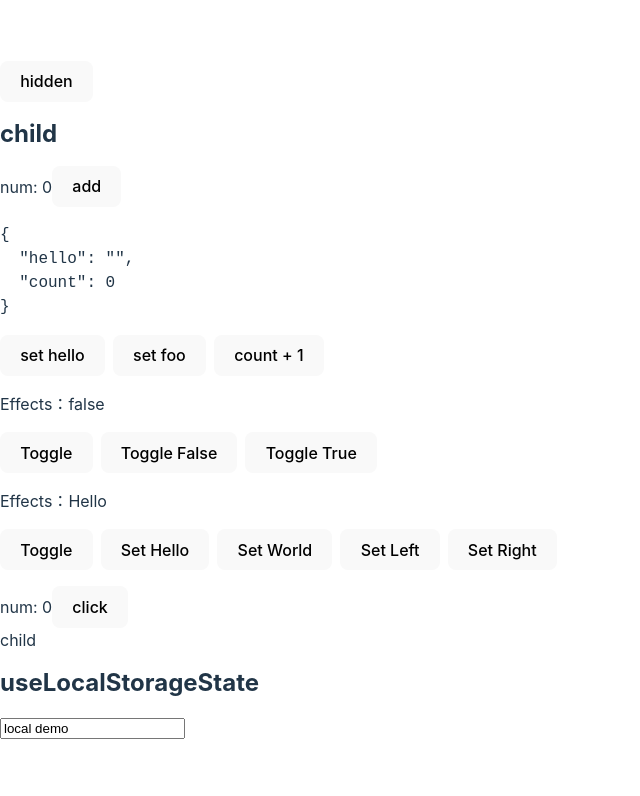
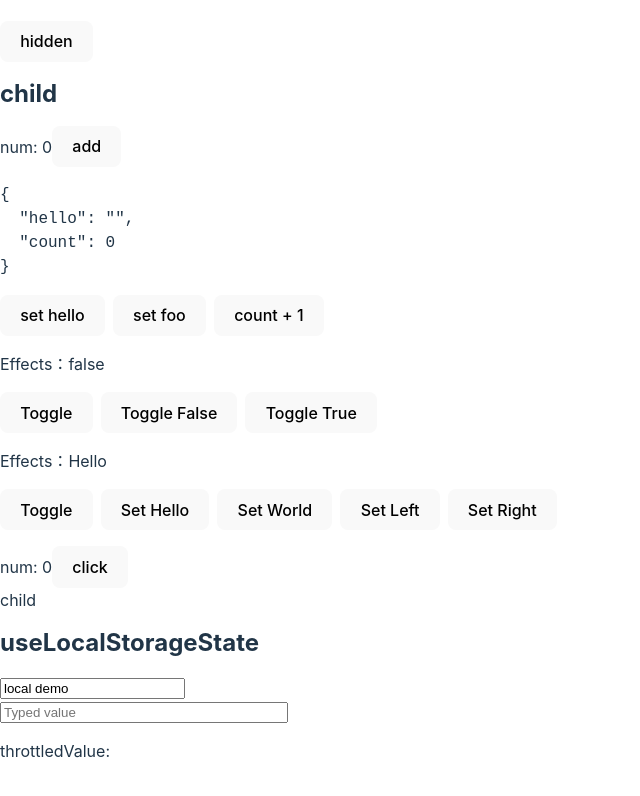
Before and after one commit to weeqe/f-hooks, a React (Vite) app: page / in a window 1280 px wide. Shown: the top 796 px of the page, without its empty margins (0-640 px from the left). Built offline with nearby package versions, Linux system fonts and the light colour scheme.

Commit message:
useThrottle

```diff
--- a/src/App.tsx
+++ b/src/App.tsx
@@ -6,6 +6,7 @@ import ToggleDemo from './hooks/useToggle/demo'
 import ToggleDemo2 from './hooks/useToggle/demo2'
 import MemoizedFnDemo from './hooks/useMemoizedFn/demo'
 import LocalStorageDemo from './hooks/useLocalStorageState/demo'
+import ThrottleDemo from './hooks/useThrottle/demo'
 
 function App() {
     const [show, setShow] = useState(true);
@@ -13,18 +14,19 @@ function App() {
         <div className="App">
             <button onClick={() => setShow(!show)}>hidden</button>
             {show ? <Child/> : null}
-      <SetStateDemo />
-      <ToggleDemo />
-      <ToggleDemo2 />
-      <MemoizedFnDemo />
-      <LocalStorageDemo />
+            <SetStateDemo/>
+            <ToggleDemo/>
+            <ToggleDemo2/>
+            <MemoizedFnDemo/>
+            <LocalStorageDemo/>
+            <ThrottleDemo/>
         </div>
     )
 }
 
 const Child = () => {
     const [num, setNum] = useState(0);
-  const unmountedRef  = useUnmountedRef()
+    const unmountedRef = useUnmountedRef()
     useUnmount(() => {
         console.log('unmount', num)
     })
--- /dev/null
+++ b/src/hooks/useThrottle/demo.tsx
@@ -0,0 +1,20 @@
+import {useState} from "react";
+import useThrottle from "./index";
+
+
+export default () => {
+    const [value, setValue] = useState<string>();
+    const throttledValue = useThrottle(value, { wait: 1000 });
+
+    return (
+        <div>
+            <input
+                value={value}
+                onChange={(e) => setValue(e.target.value)}
+                placeholder="Typed value"
+                style={{ width: 280 }}
+            />
+            <p style={{ marginTop: 16 }}>throttledValue: {throttledValue}</p>
+        </div>
+    );
+};
--- /dev/null
+++ b/src/hooks/useThrottle/index.ts
@@ -0,0 +1,20 @@
+import useThrottleFn, {ThrottleOptions} from "../useThrottleFn";
+import {useEffect, useState} from "react";
+
+
+
+function useThrottle<T>(value: T, options?: ThrottleOptions) {
+    const [throttled, setThrottled] = useState(value);
+
+    const { run } = useThrottleFn(() => {
+        setThrottled(value)
+    }, options)
+
+    useEffect(() => {
+        run()
+    }, [value]);
+
+    return throttled
+}
+
+export default useThrottle
```
Also changed, not shown: 1 other file (tests, documents, lock files or other folders). Lines whose indentation alone changed are shown as unchanged.
